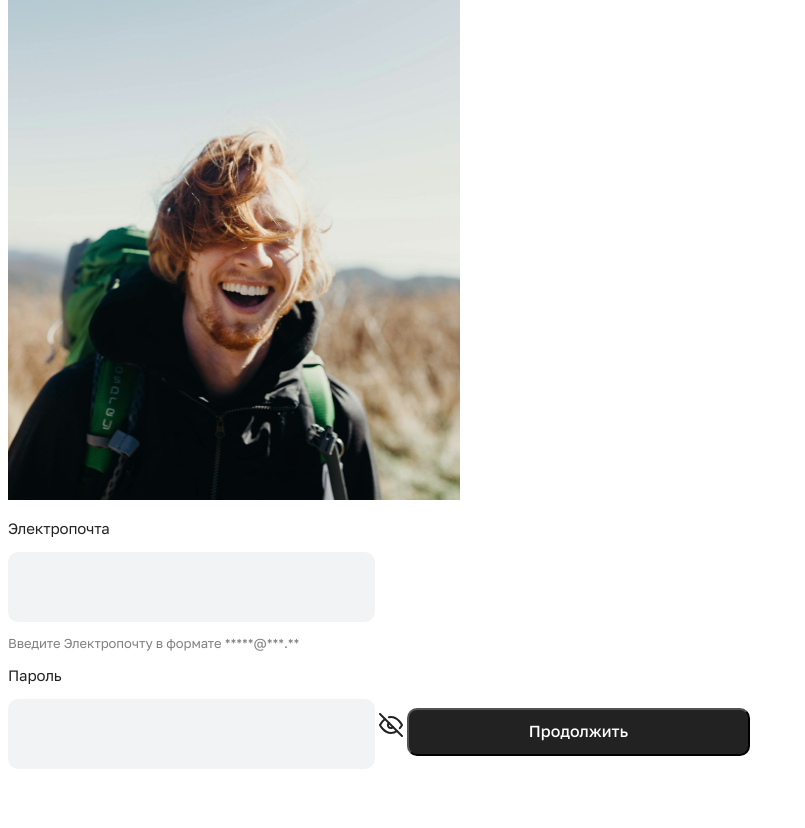
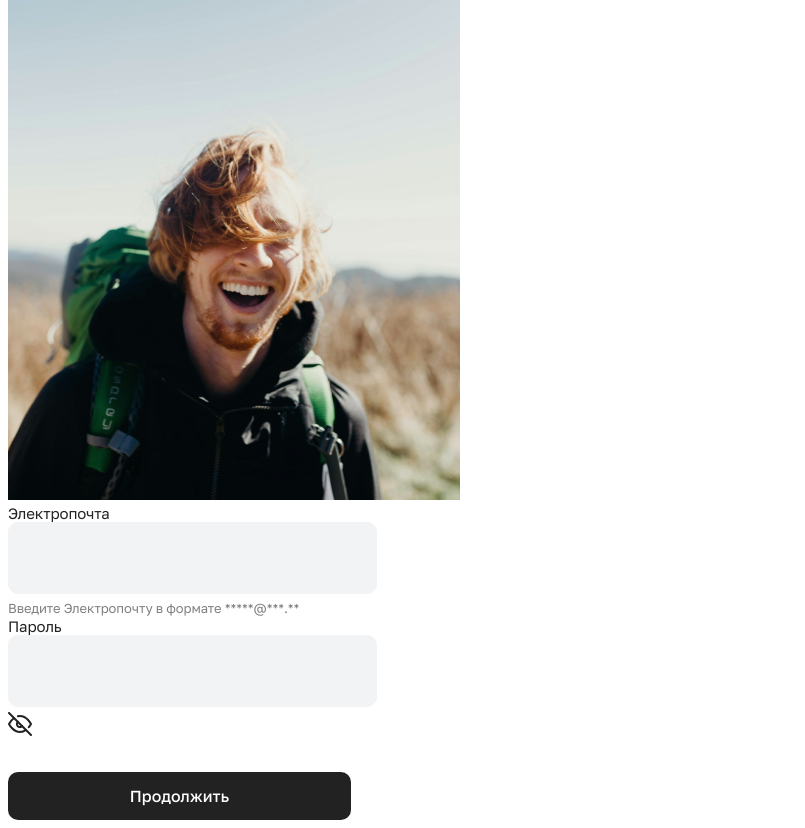
Before and after one commit to Obamium3157/web-2025, a PHP site: page /login/index.html in a window 1280 px wide. Shown: the part 369-1197 px from the top of the page, without its empty margins (0-805 px from the left). Before the commit the page ends 1138 px from the top, so only its background shows below. Run offline with PHP 8.4, Linux system fonts and the light colour scheme.

Commit message:
Minor changes

```diff
--- a/lw2/login/css/style.css
+++ b/lw2/login/css/style.css
@@ -18,6 +18,7 @@
 }
 
 .field_title {
+    display: block;
     font: 400 15px/18px "Golos Text";
     letter-spacing: -0.15px;
     color: #222222;
@@ -30,30 +31,40 @@
 }
 
 .input {
+    display: block;
+    margin-bottom: 5px;
+
     width: 343px;
     height: 44px;
     border-radius: 10px;
     justify-content: space-between;
 
-    padding: 13px 12px 13px 12px;
-    border: none;
+    padding: 13px 12px;
 
     font: 400 15px/18px "Golos Text";
     letter-spacing: -0.15px;
-    vertical-align: middle;
+
+    transition: 0.3s ease;
+    outline: none;
 
     background-color: #F2F3F5;
+    border: 1px solid #F2F3F5;
 }
 
 .continue {
+    display: block;
+    margin-top: 32px;
+    padding: 14.5px;
+
     width: 343px;
     height: 48px;
     border-radius: 10px;
+    border: 2px solid #222222;
+    background-color: #222222;
 
-    left: 16px;
-    right: 16px;
+    transition: border, background-color 0.3s ease;
 
-    background-color: #222222;
+    cursor: pointer;
 }
 
 .continue .continue_button_text {
--- a/lw2/login/index.html
+++ b/lw2/login/index.html
@@ -14,12 +14,12 @@
 
 
         <div class="login">
-            <p class="field_title">Электропочта</p>
-            <input class="input" type="email">
-            <p class="description">Введите Электропочту в формате *****@***.**</p>
+            <label class="field_title" for="email">Электропочта</label>
+            <input id="email" class="input imput-error" type="email">
+            <span class="description">Введите Электропочту в формате *****@***.**</span>
 
-            <p class="field_title">Пароль</p>
-            <input class="input" type="password">
+            <label class="field_title" for="password">Пароль</label>
+            <input id="password" class="input" type="password">
             <img src="../global_assets/Eye-off_black.svg" alt="Спрятать пароль" class="pass_img">
             <button class="continue">
                 <span class="continue_button_text">Продолжить</span>
```
